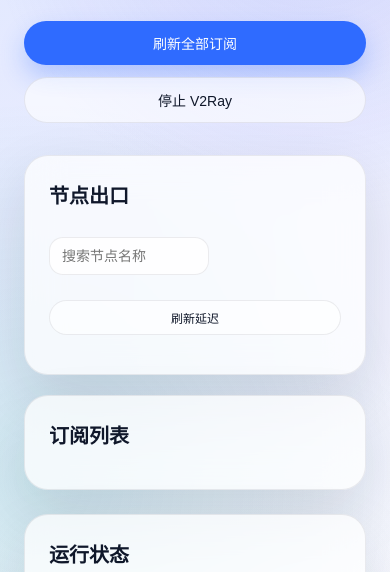
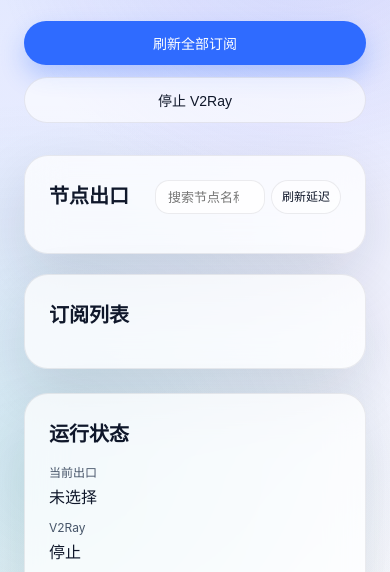
Before and after one commit to k2775739/s5route, a website: page public/index.html in a window 390 px wide. Shown: the part 194-766 px from the top of the page. Drawn offline with Linux system fonts and the light colour scheme; no server answers.

Commit message:
v0.1.5 网页显示优化

```diff
--- a/public/styles.css
+++ b/public/styles.css
@@ -157,23 +157,30 @@ button.ghost:hover {
   max-width: 160px;
 }
 
-#nodeSearch {
-  margin-bottom: 15px;
-}
-
 .node-actions {
   display: flex;
   align-items: center;
   gap: 10px;
 }
 
-.node-actions button {
-  padding: 8px 14px;
-  font-size: 12px;
+#nodesCard .card-head {
+  margin-bottom: 15px;
 }
 
-#refreshLatency {
-  margin-bottom: 15px;
+#nodesCard .card-head h2 {
+  margin-bottom: 0;
+}
+
+.node-actions input,
+.node-actions button {
+  height: 34px;
+  padding: 0 12px;
+  font-size: 12px;
+  line-height: 1;
+}
+
+.node-actions input {
+  font-size: 13px;
 }
 
 @media (max-width: 720px) {
@@ -402,6 +409,33 @@ input {
     flex-direction: column;
     align-items: flex-start;
   }
+  #nodesCard .card-head {
+    flex-direction: row;
+    align-items: flex-start;
+    justify-content: space-between;
+    gap: 8px;
+    flex-wrap: nowrap;
+  }
+  #nodesCard .card-head h2 {
+    white-space: nowrap;
+  }
+  #nodesCard .node-actions {
+    flex-direction: row;
+    align-items: center;
+    width: auto;
+    gap: 6px;
+    flex-wrap: nowrap;
+  }
+  #nodesCard #nodeSearch,
+  #nodesCard #refreshLatency {
+    margin-bottom: 0;
+  }
+  #nodesCard #nodeSearch {
+    max-width: 110px;
+  }
+  #nodesCard #refreshLatency {
+    padding: 6px 10px;
+  }
   .layout {
     grid-template-columns: 1fr;
   }
```
